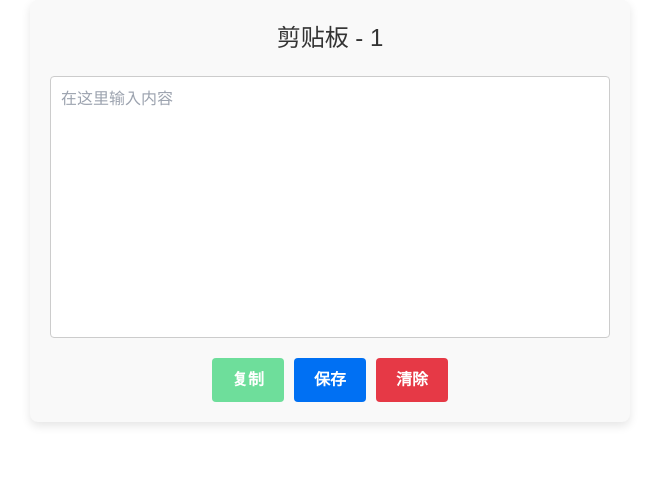
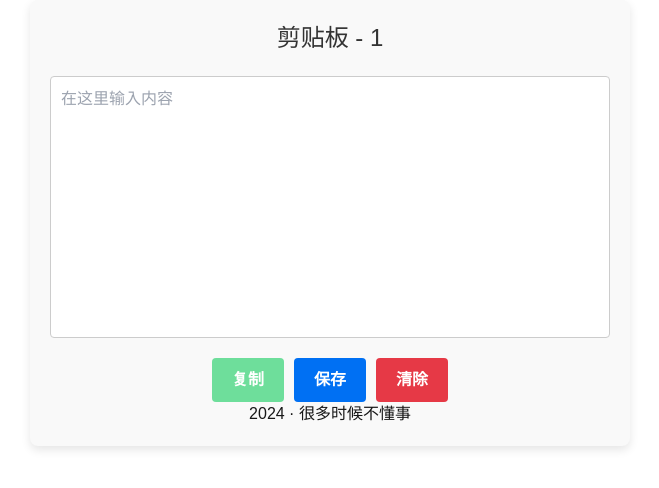
Before and after one commit to murangogo/azuki_internet_clipboard, a Next.js app: page /1 in a window 1280 px wide. Shown: the top 488 px of the page, without its empty margins (310-969 px from the left). Built offline with nearby package versions, Linux system fonts and the light colour scheme; no server answers; the database is empty.

Commit message:
page fix

```diff
--- a/app/[key]/page.tsx
+++ b/app/[key]/page.tsx
@@ -94,6 +94,9 @@ export default function ClipboardPage({ params }: { params: { key: string } }) {
         <button className={`${styles.button} ${styles.clearButton}`} onClick={handleClear}>清除</button>
       </div>
       {message && <p style={{ marginTop: '10px', color: '#0070f3' }}>{message}</p>} {/* 显示消息 */}
+      <div>
+      <p>2024 · 很多时候不懂事</p>
+      </div>
     </div>
   );
 }
```
